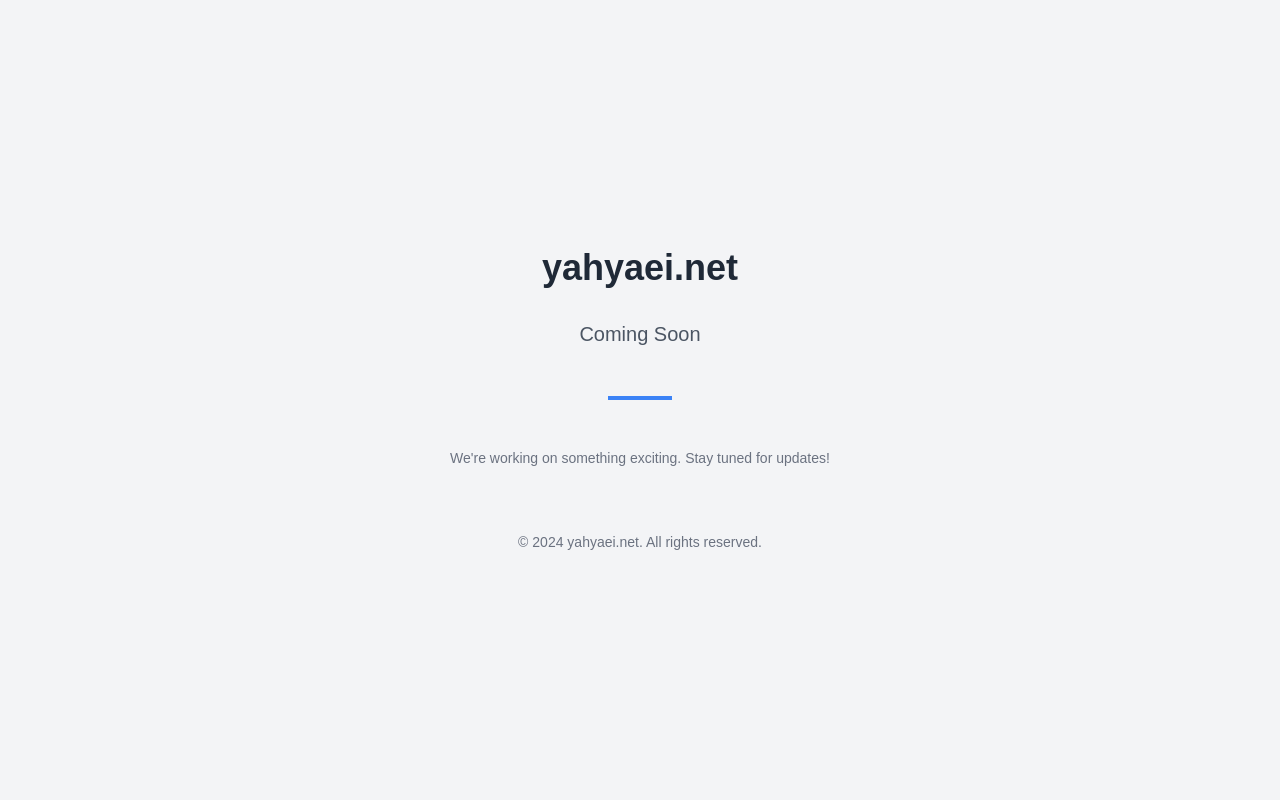
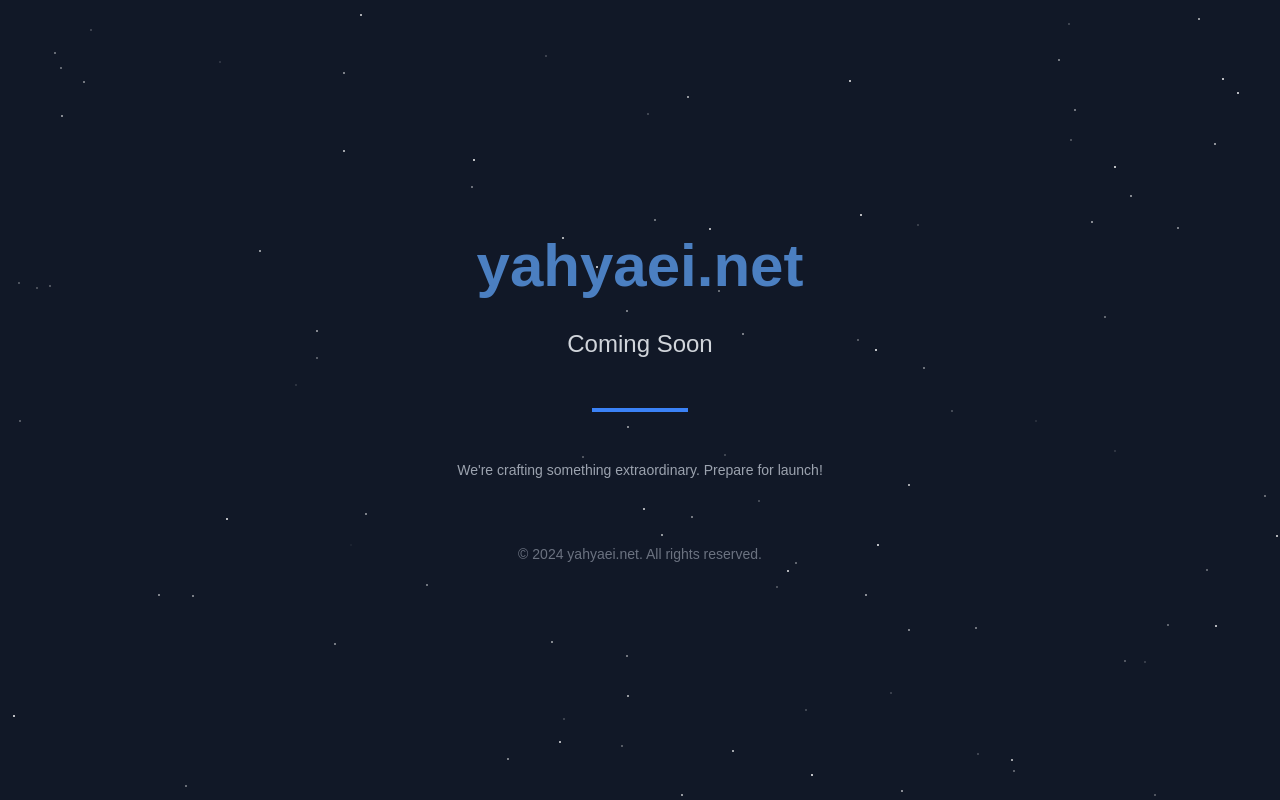
Before and after one commit to KomedyKid/yahyaei.net, a Next.js app in the folder yahyaei-net/: page / in a window 1280 px wide. Built offline with nearby package versions, Linux system fonts and the light colour scheme.

Commit message:
animations

```diff
--- a/yahyaei-net/app/globals.css
+++ b/yahyaei-net/app/globals.css
@@ -15,8 +15,8 @@
 }
 
 body {
-  color: var(--foreground);
-  background: var(--background);
+  background-color: #1a202c;
+  color: #e2e8f0;
   font-family: Arial, Helvetica, sans-serif;
 }
 
@@ -90,3 +90,45 @@ body {
     @apply bg-background text-foreground;
   }
 }
+
+.star {
+  position: absolute;
+  width: 2px;
+  height: 2px;
+  background: white;
+  border-radius: 50%;
+  animation: twinkle linear infinite;
+}
+
+@keyframes twinkle {
+  0% { opacity: 0; }
+  50% { opacity: 1; }
+  100% { opacity: 0; }
+}
+
+@keyframes expand {
+  from { width: 0; }
+  to { width: 6rem; }
+}
+
+@keyframes fadeInUp {
+  from { opacity: 0; transform: translateY(20px); }
+  to { opacity: 1; transform: translateY(0); }
+}
+
+@keyframes fadeIn {
+  from { opacity: 0; }
+  to { opacity: 1; }
+}
+
+.animate-expand {
+  animation: expand 1s ease-out forwards;
+}
+
+.animate-fade-in-up {
+  animation: fadeInUp 1s ease-out forwards;
+}
+
+.animate-fade-in {
+  animation: fadeIn 2s ease-out forwards;
+}
--- a/yahyaei-net/app/page.tsx
+++ b/yahyaei-net/app/page.tsx
@@ -1,19 +1,37 @@
+'use client';
+import { useEffect } from 'react';
+
 export default function Home() {
+  useEffect(() => {
+    const stars = document.getElementById('stars');
+    if (stars) {
+      for (let i = 0; i < 100; i++) {
+        const star = document.createElement('div');
+        star.className = 'star';
+        star.style.top = `${Math.random() * 100}%`;
+        star.style.left = `${Math.random() * 100}%`;
+        star.style.animationDuration = `${Math.random() * 3 + 2}s`;
+        stars.appendChild(star);
+      }
+    }
+  }, []);
+
   return (
-    <div className="flex flex-col items-center justify-center min-h-screen p-8 text-center bg-gray-100 dark:bg-gray-900">
-      <main className="flex flex-col gap-8 items-center">
-        <h1 className="text-4xl font-bold text-gray-800 dark:text-gray-200">
+    <div className="relative flex flex-col items-center justify-center min-h-screen p-8 text-center bg-gray-900 overflow-hidden">
+      <div id="stars" className="absolute inset-0"></div>
+      <main className="relative flex flex-col gap-8 items-center z-10">
+        <h1 className="text-6xl font-bold text-blue-400 animate-pulse">
           yahyaei.net
         </h1>
-        <p className="text-xl text-gray-600 dark:text-gray-400">
+        <p className="text-2xl text-gray-300 animate-fade-in-up">
           Coming Soon
         </p>
-        <div className="w-16 h-1 bg-blue-500 my-4"></div>
-        <p className="text-sm text-gray-500 dark:text-gray-400 max-w-md">
-          We&apos;re working on something exciting. Stay tuned for updates!
+        <div className="w-24 h-1 bg-blue-500 my-4 animate-expand"></div>
+        <p className="text-sm text-gray-400 max-w-md animate-fade-in">
+          We&apos;re crafting something extraordinary. Prepare for launch!
         </p>
       </main>
-      <footer className="mt-16 text-sm text-gray-500 dark:text-gray-400">
+      <footer className="relative mt-16 text-sm text-gray-500 z-10">
         <p>© {new Date().getFullYear()} yahyaei.net. All rights reserved.</p>
       </footer>
     </div>
```
